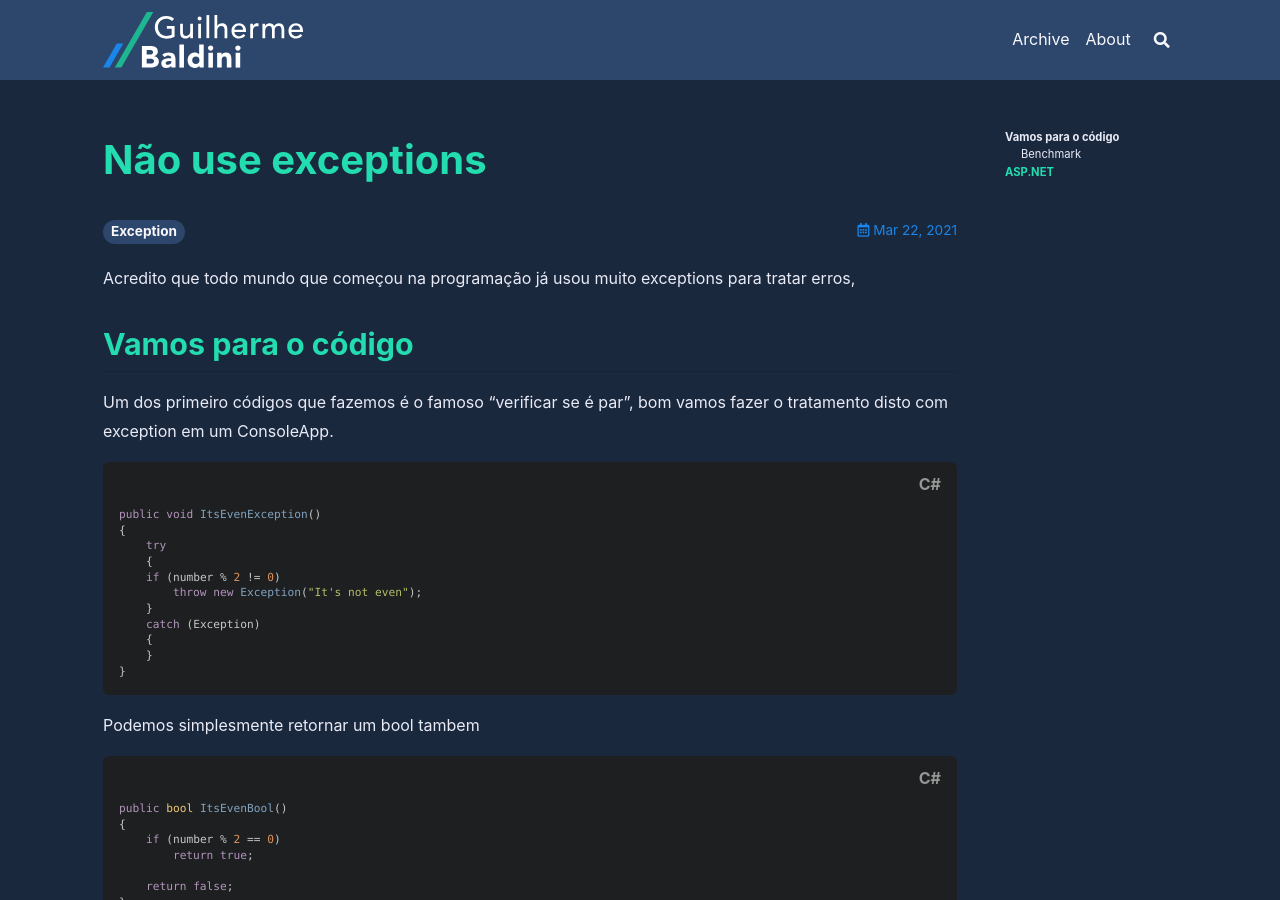
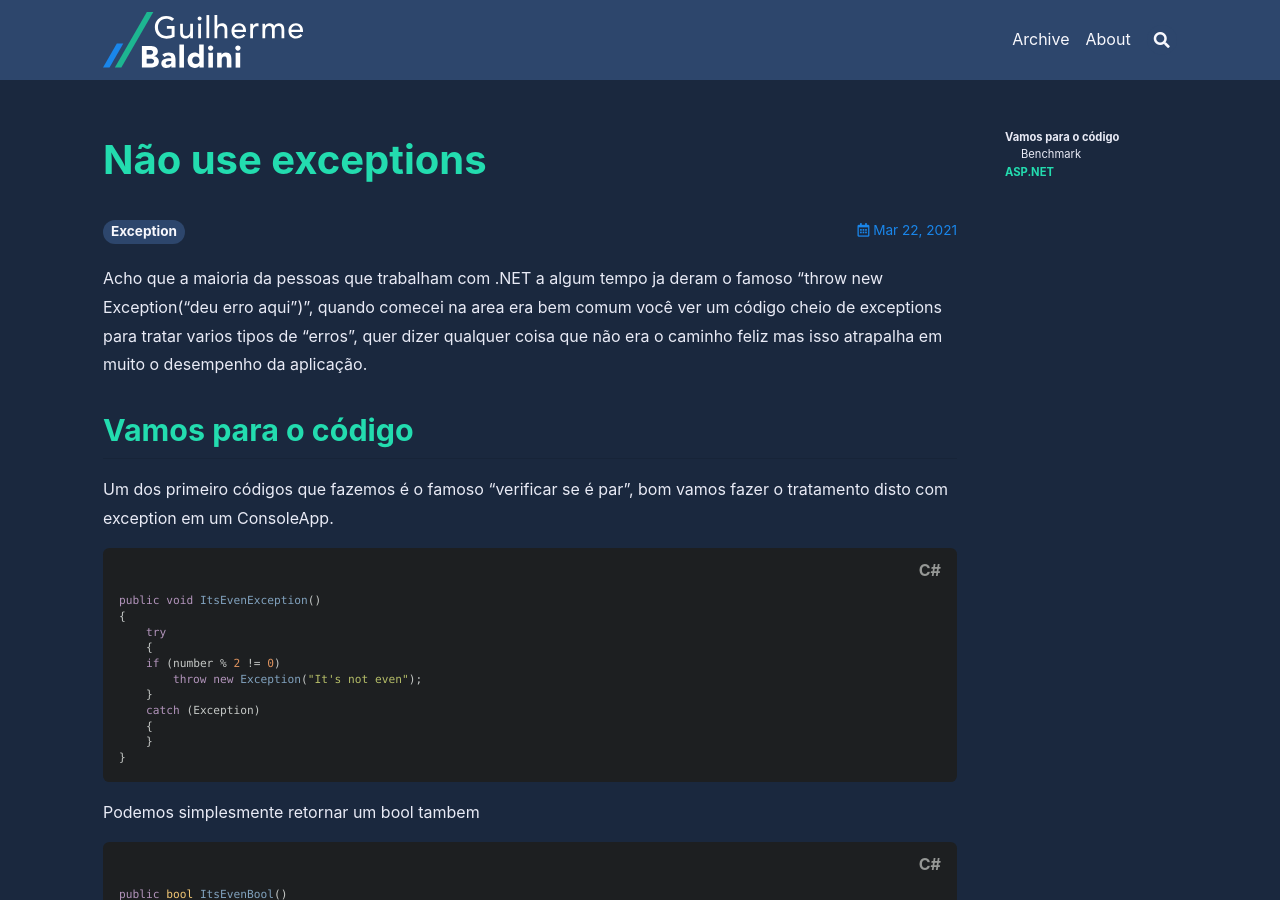
Before and after one commit to Baldini/baldini.github.io, a Jekyll site: the page built from _posts/2021-03-22-dont-use-exceptions.md, in a window 1280 px wide and 900 px high. Built offline with Jekyll 4.4.1, drawn with Linux system fonts in a browser that asks for light colours; nearby versions of some CDN libraries; comment, search, counter and statistics services are not loaded.

Commit message:
introduction

```diff
--- a/_posts/2021-03-22-dont-use-exceptions.md
+++ b/_posts/2021-03-22-dont-use-exceptions.md
@@ -4,7 +4,7 @@ tags: Exception
 key: dont-use-exceptions
 ---
 
-Acredito que todo mundo que começou na programação já usou muito exceptions para tratar erros,
+Acho que a maioria da pessoas que trabalham com .NET a algum tempo ja deram o famoso "throw new Exception("deu erro aqui")", quando comecei na area era bem comum você ver um código cheio de exceptions para tratar varios tipos de "erros", quer dizer qualquer coisa que não era o caminho feliz mas isso atrapalha em muito o desempenho da aplicação.
 
 ## Vamos para o código
 
```
